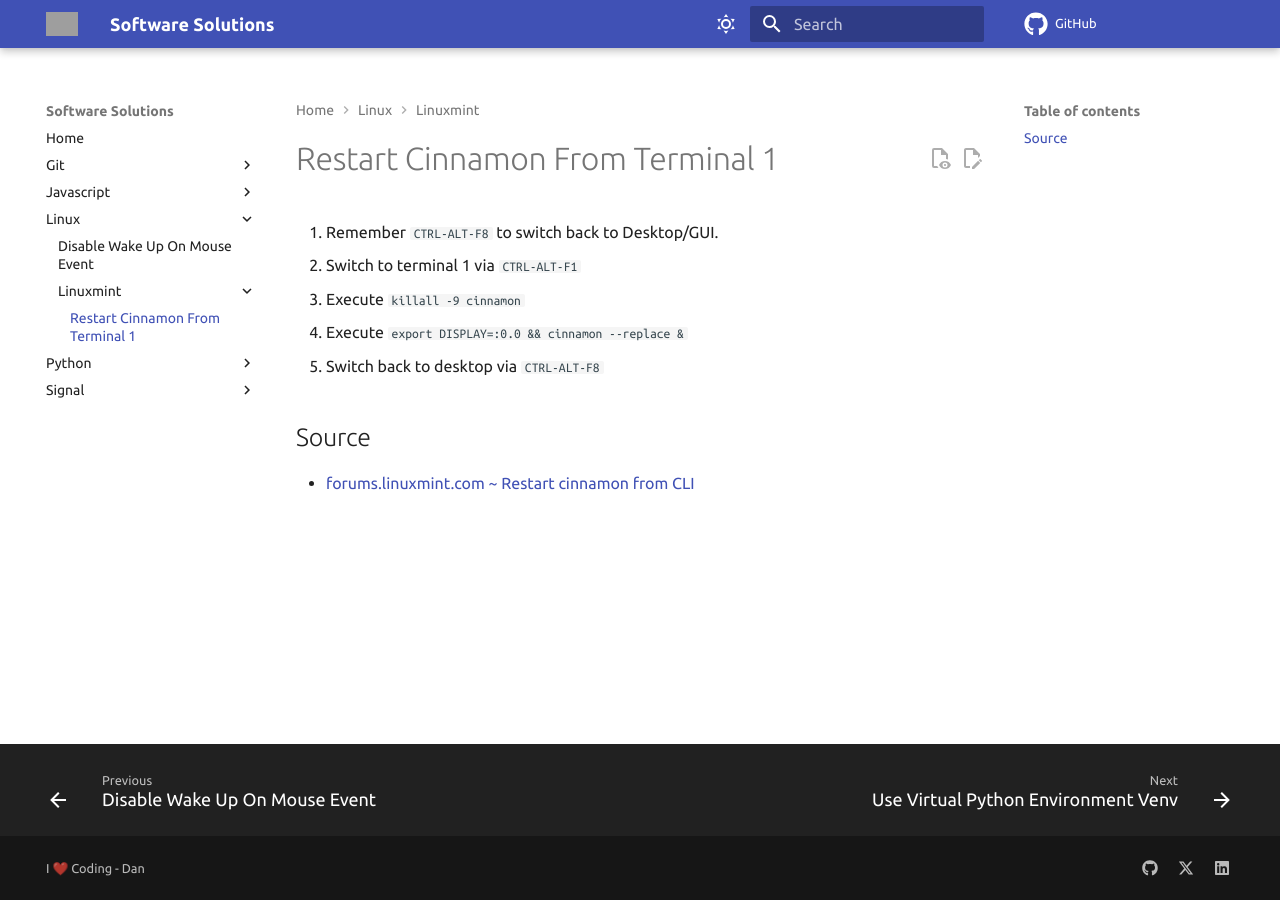
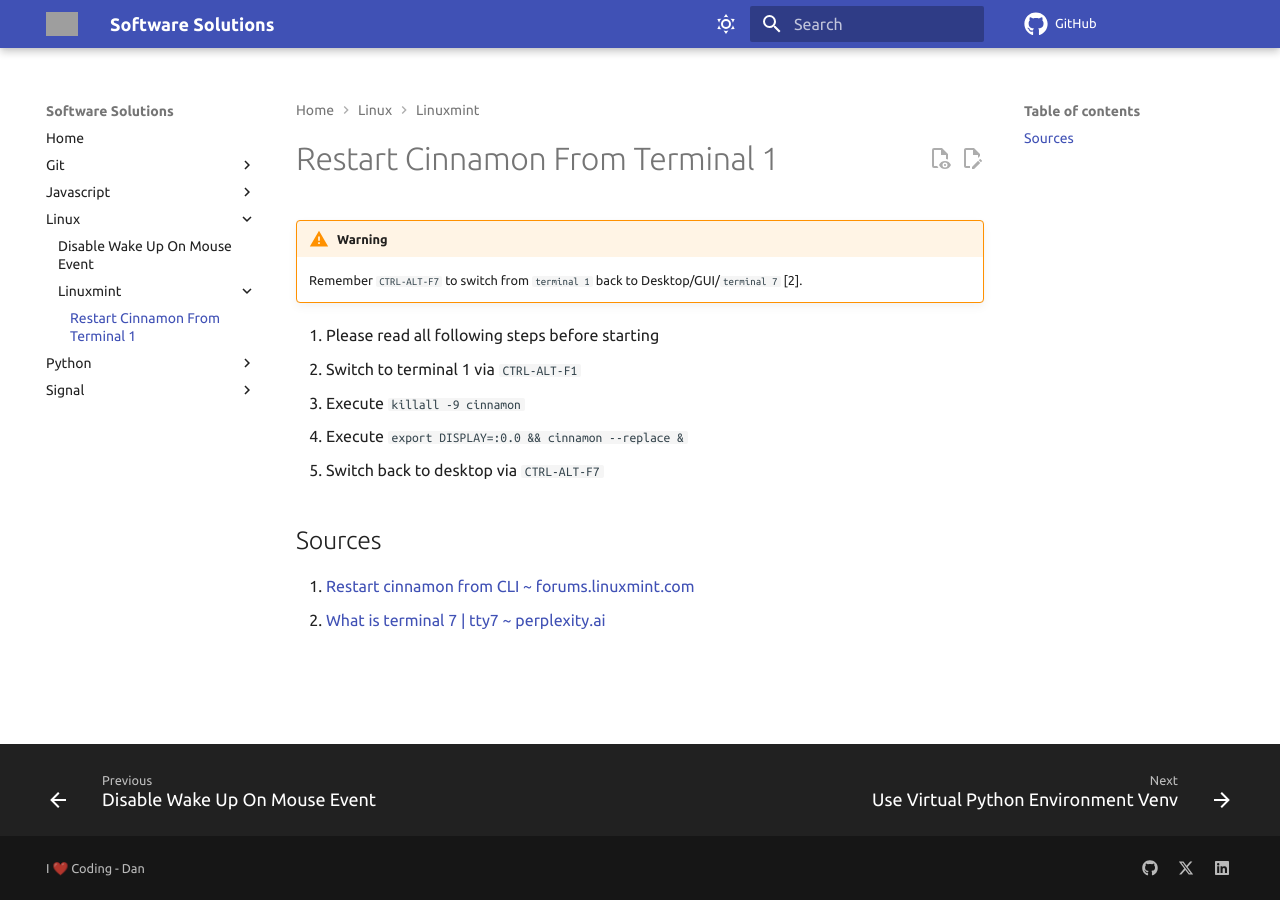
Before and after one commit to danieldreke/software-solutions, an MkDocs documentation site: the page built from docs/linux/linuxmint/restart-cinnamon-from-terminal-1.md, in a window 1280 px wide. Built offline with MkDocs 1.6.1 and Material for MkDocs 9.7.7, drawn with Linux system fonts in a browser that asks for light colours; comment, search, counter and statistics services are not loaded; grey boxes are pictures that could not be loaded.

Commit message:
Update cinnamon restart

```diff
--- a/docs/linux/linuxmint/restart-cinnamon-from-terminal-1.md
+++ b/docs/linux/linuxmint/restart-cinnamon-from-terminal-1.md
@@ -1,9 +1,14 @@
-1. Remember `CTRL-ALT-F8` to switch back to Desktop/GUI.
-1. Switch to terminal 1 via `CTRL-ALT-F1`
-1. Execute `killall -9 cinnamon`
-1. Execute `export DISPLAY=:0.0 && cinnamon --replace &`
-1. Switch back to desktop via `CTRL-ALT-F8`
 
-## Source
+!!! Warning
+    Remember `CTRL-ALT-F7` to switch from `terminal 1` back to Desktop/GUI/`terminal 7` [2].
 
-- [forums.linuxmint.com ~ Restart cinnamon from CLI](https://forums.linuxmint.com/viewtopic.php?p=829721&sid=d0632c82a42429e89981142aabdc634d#p829721)
+1. Please read all following steps before starting
+2. Switch to terminal 1 via `CTRL-ALT-F1`
+3. Execute `killall -9 cinnamon`
+4. Execute `export DISPLAY=:0.0 && cinnamon --replace &`
+5. Switch back to desktop via `CTRL-ALT-F7`
+
+## Sources
+
+1. [Restart cinnamon from CLI ~ forums.linuxmint.com](https://forums.linuxmint.com/viewtopic.php?p=829721&sid=d0632c82a42429e89981142aabdc634d#p829721)
+1. [What is terminal 7 | tty7 ~ perplexity.ai](https://www.perplexity.ai/search/what-is-tty7-QUXYL3UjSxq_NcgRPdNibQ)
```
